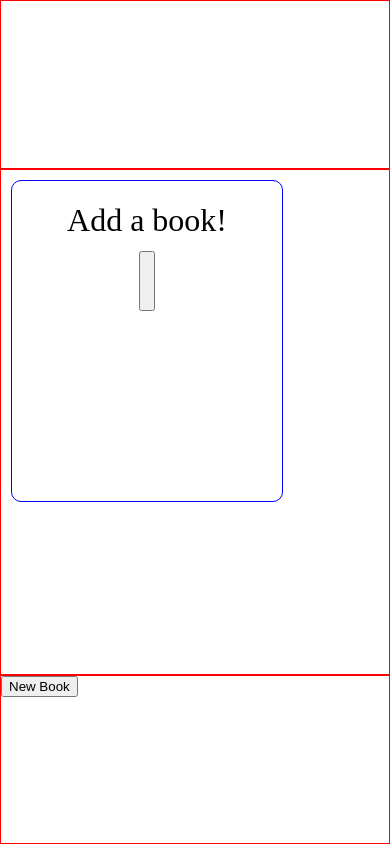
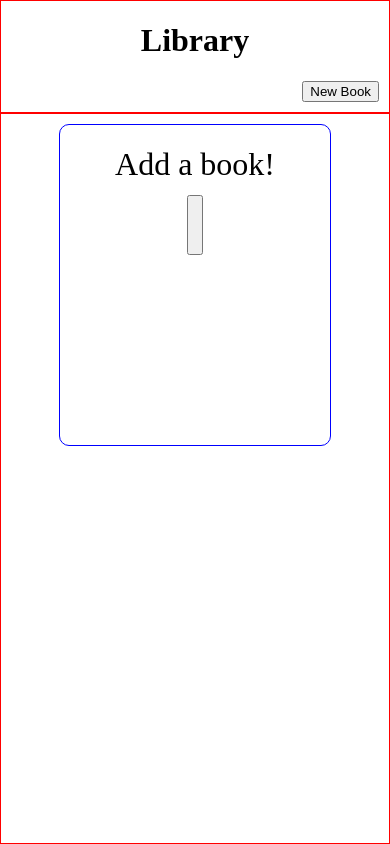
Before and after one commit to Bjwills7/TOP-Library, a plain HTML site: page index.html in a window 390 px wide. Drawn offline with Linux system fonts and the light colour scheme.

Commit message:
Remove footer Change main container grid layout Need to fix responsiveness with implicit grid cells

```diff
--- a/index.html
+++ b/index.html
@@ -10,7 +10,12 @@
   </head>
   <body>
     <div class="container">
-      <div class="header"></div>
+      <div class="header">
+        <h1>Library</h1>
+        <div class="buttons">
+          <button class="add-book">New Book</button>
+        </div>
+      </div>
       <div class="main">
         <!-- <button class="left">left</button> -->
         <!-- <div class="card">
@@ -22,9 +27,6 @@
           <button class="remove-book">Remove</button>
         </div> -->
         <!-- <button class="right">right</button> -->
-      </div>
-      <div class="buttons">
-        <button class="add-book">New Book</button>
       </div>
     </div>
     <!-- start of modal -->
--- a/style.css
+++ b/style.css
@@ -22,7 +22,7 @@ body {
   width: 100%;
   display: grid;
   grid-template-columns: 1fr;
-  grid-template-rows: 1fr 3fr 1fr;
+  grid-template-rows: min-content 1fr;
   grid-column: 1;
   grid-row: 1;
 }
@@ -33,13 +33,25 @@ body {
 
 .header {
   grid-row: 1 / span 1;
+  padding: 0 10px 10px 10px;
+}
+
+.header > h1 {
+  text-align: center;
+}
+
+.buttons {
+  display: flex;
+  justify-content: end;
 }
 
 .main {
   grid-row: 2 / span 1;
   display: grid;
-  grid-template-rows: 1fr;
-  grid-template-columns: repeat(4, 1fr);
+  grid-template-columns: repeat(auto-fit, minmax(min-content, 1fr));
+  grid-template-rows: repeat(auto-fit, minmax(min-content, 1fr));
+  grid-auto-flow: column;
+  justify-content: center;
   padding: 10px 10px 10px 10px;
   gap: 10px;
 }
```
